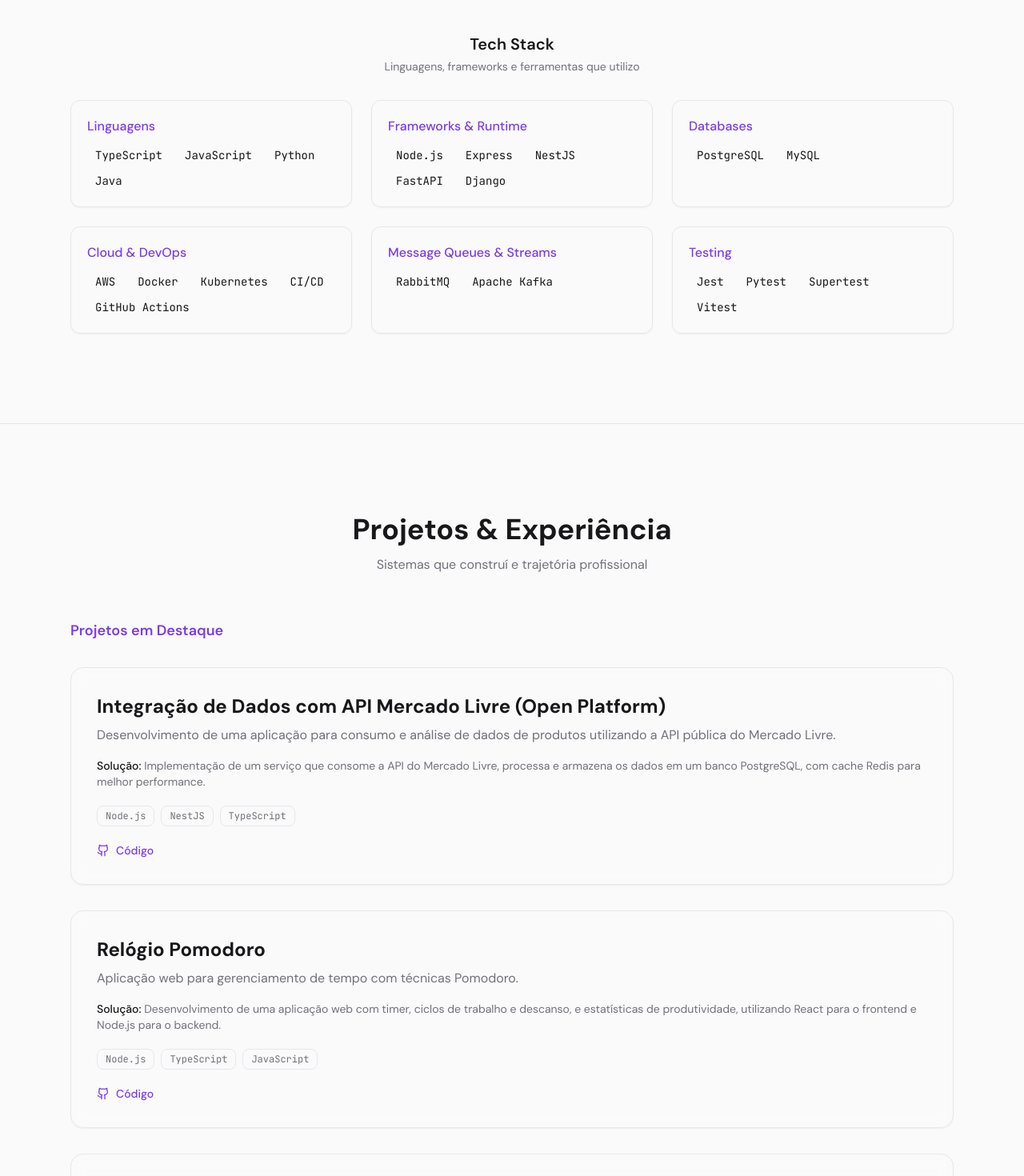
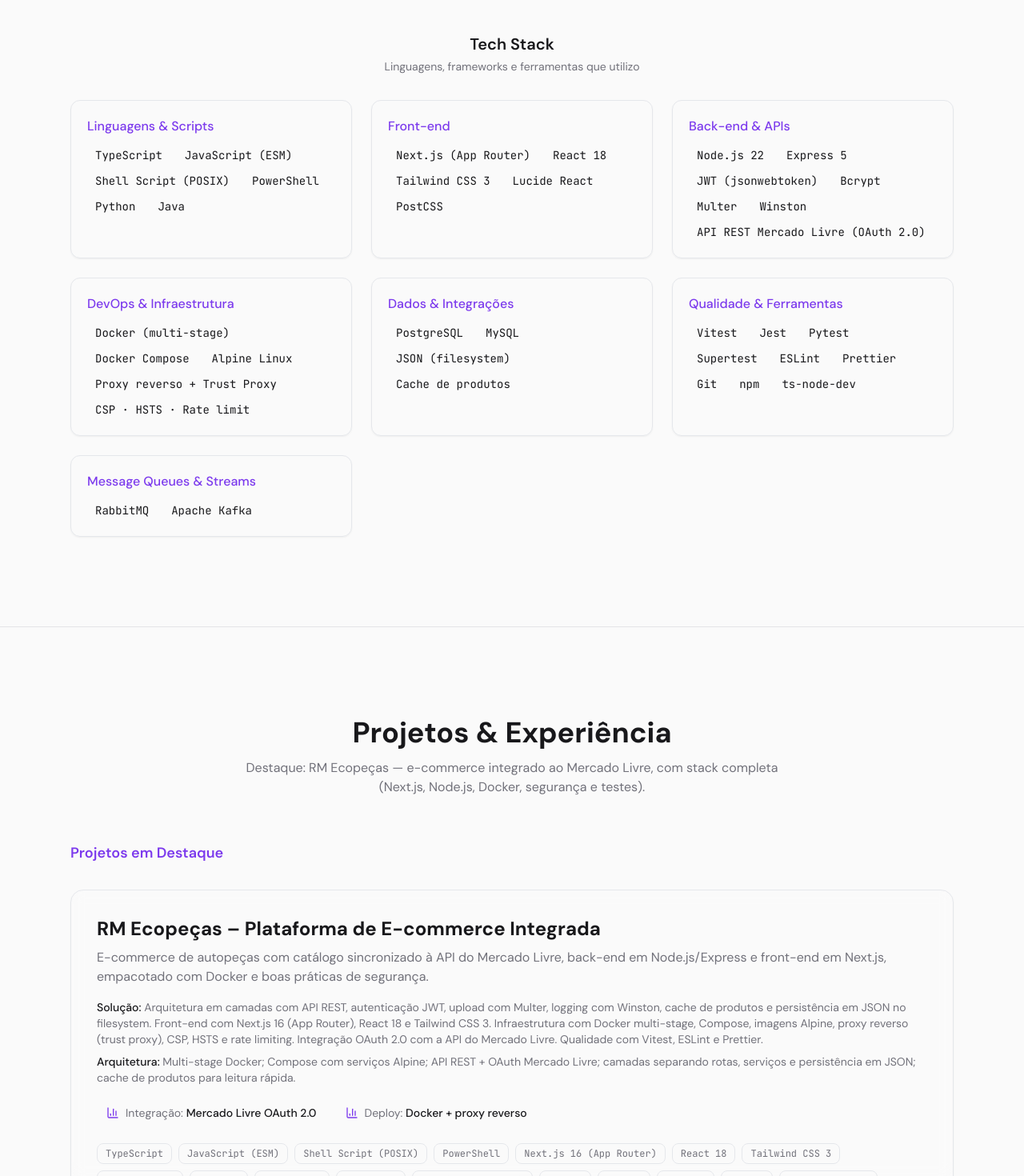
Before and after one commit to manoelvictorjs/meu_portf-lio, a Next.js app: page / in a window 1280 px wide. Shown: the part 1330-2800 px from the top of the page at 80% size. Built offline with nearby package versions, Linux system fonts and the light colour scheme.

Commit message:
atualização de tencologias

```diff
--- a/src/components/sections/Hero/HeroAvatar.tsx
+++ b/src/components/sections/Hero/HeroAvatar.tsx
@@ -49,7 +49,7 @@
       {/* Badges de tecnologias */}
       <div className="absolute -bottom-1 -right-1 flex gap-2 rounded-full bg-card p-2 shadow-lg">
         <span className="font-mono text-xs font-medium text-primary">Node.js</span>
-        <span className="font-mono text-xs font-medium text-accent">Python</span>
+        <span className="font-mono text-xs font-medium text-accent">TypeScript</span>
       </div>
     </motion.div>
   );
--- a/src/components/sections/Hero/HeroSection.tsx
+++ b/src/components/sections/Hero/HeroSection.tsx
@@ -5,7 +5,7 @@
  *
  * Primeira seção visível ao carregar o site.
  * Composição:
- * - HeroAvatar: foto de perfil com badges (Node.js, Python)
+ * - HeroAvatar: foto de perfil com badges (Node.js, TypeScript)
  * - HeroContent: nome, tagline, descrição
  * - HeroActions: botões CV/Contato e links sociais
  *
--- a/src/components/sections/Projects/ProjectCard.tsx
+++ b/src/components/sections/Projects/ProjectCard.tsx
@@ -43,6 +43,12 @@
               <span className="font-medium text-foreground">Solução: </span>
               <span className="text-muted-foreground">{project.solution}</span>
             </p>
+            {project.architecture && (
+              <p className="text-sm">
+                <span className="font-medium text-foreground">Arquitetura: </span>
+                <span className="text-muted-foreground">{project.architecture}</span>
+              </p>
+            )}
           </div>
 
           {/* Métricas (se houver) */}
@@ -100,7 +106,7 @@
                 className="inline-flex items-center gap-2 text-sm font-medium text-primary hover:underline"
               >
                 <ExternalLink className="h-4 w-4" />
-                Demo
+                Ver site
               </a>
             )}
           </div>
--- a/src/components/sections/Projects/ProjectsSection.tsx
+++ b/src/components/sections/Projects/ProjectsSection.tsx
@@ -32,7 +32,7 @@
         <SectionHeader
           id="projects-heading"
           title="Projetos & Experiência"
-          description="Sistemas que construí e trajetória profissional"
+          description="Destaque: RM Ecopeças — e-commerce integrado ao Mercado Livre, com stack completa (Next.js, Node.js, Docker, segurança e testes)."
         />
 
         <div className="mt-14 space-y-12">
--- a/src/data/projects.ts
+++ b/src/data/projects.ts
@@ -6,6 +6,53 @@
 import type { Project } from "@/lib/types";
 
 export const projects: Project[] = [
+  {
+    id: "rm-ecopecas",
+    title: "RM Ecopeças – Plataforma de E-commerce Integrada",
+    description:
+      "E-commerce de autopeças com catálogo sincronizado à API do Mercado Livre, back-end em Node.js/Express e front-end em Next.js, empacotado com Docker e boas práticas de segurança.",
+    problem:
+      "Centralizar vendas e estoque com integração confiável ao Mercado Livre, sem redundância desnecessária de dados e com desempenho estável em produção.",
+    solution:
+      "Arquitetura em camadas com API REST, autenticação JWT, upload com Multer, logging com Winston, cache de produtos e persistência em JSON no filesystem. Front-end com Next.js 16 (App Router), React 18 e Tailwind CSS 3. Infraestrutura com Docker multi-stage, Compose, imagens Alpine, proxy reverso (trust proxy), CSP, HSTS e rate limiting. Integração OAuth 2.0 com a API do Mercado Livre. Qualidade com Vitest, ESLint e Prettier.",
+    stack: [
+      "TypeScript",
+      "JavaScript (ESM)",
+      "Shell Script (POSIX)",
+      "PowerShell",
+      "Next.js 16 (App Router)",
+      "React 18",
+      "Tailwind CSS 3",
+      "Lucide React",
+      "PostCSS",
+      "Node.js 22",
+      "Express 5",
+      "JWT (jsonwebtoken)",
+      "Bcrypt",
+      "Multer",
+      "Winston",
+      "Docker",
+      "Docker Compose",
+      "Alpine Linux",
+      "Proxy reverso + Trust Proxy",
+      "CSP · HSTS · Rate limit",
+      "API REST Mercado Livre (OAuth 2.0)",
+      "JSON (filesystem) + cache",
+      "Vitest",
+      "ESLint",
+      "Prettier",
+      "Git · npm",
+      "ts-node-dev",
+    ],
+    architecture:
+      "Multi-stage Docker; Compose com serviços Alpine; API REST + OAuth Mercado Livre; camadas separando rotas, serviços e persistência em JSON; cache de produtos para leitura rápida.",
+    metrics: [
+      { label: "Integração", value: "Mercado Livre OAuth 2.0" },
+      { label: "Deploy", value: "Docker + proxy reverso" },
+    ],
+    demoUrl: "https://www.rmecopeças.com.br",
+    featured: true,
+  },
   {
     id: "1",
     title: "Integração de Dados com API Mercado Livre (Open Platform)",
@@ -31,20 +78,4 @@
     githubUrl: "https://github.com/manoelvictorjs/Relogio-pomodoro",
     featured: true,
   },
-  {
-    id: "3",
-    title: "E-commerce Automotivo Inteligente",
-    description:
-      "Plataforma de autopeças integrada dinamicamente à API do Mercado Livre para sincronização de estoque e preços.",
-    problem: "Necessidade de gerenciar um catálogo vasto sem a complexidade de um banco de dados local redundante.",
-    solution:
-      "Arquitetura baseada em consumo de API REST, cache de dados para performance e mapeamento dinâmico de categorias e detalhes técnicos.",
-    stack: ["React/Next.js", "TypeScript", "Mercado Livre API", "Tailwind CSS", "Node.js"],
-    metrics: [
-      { label: "Sincronização", value: "Real-time" },
-      { label: "Itens Listados", value: "1000+" },
-    ],
-    featured: true,
-},
-
 ];
--- a/src/data/techStack.ts
+++ b/src/data/techStack.ts
@@ -6,16 +6,66 @@
 import type { TechCategory } from "@/lib/types";
 
 export const techStack: TechCategory[] = [
-  { name: "Linguagens", items: ["TypeScript", "JavaScript", "Python", "Java"] },
   {
-    name: "Frameworks & Runtime",
-    items: ["Node.js", "Express", "NestJS", "FastAPI", "Django"],
+    name: "Linguagens & Scripts",
+    items: [
+      "TypeScript",
+      "JavaScript (ESM)",
+      "Shell Script (POSIX)",
+      "PowerShell",
+      "Python",
+      "Java",
+    ],
   },
-  { name: "Databases", items: ["PostgreSQL", "MySQL"] },
   {
-    name: "Cloud & DevOps",
-    items: ["AWS", "Docker", "Kubernetes", "CI/CD", "GitHub Actions"],
+    name: "Front-end",
+    items: [
+      "Next.js (App Router)",
+      "React 18",
+      "Tailwind CSS 3",
+      "Lucide React",
+      "PostCSS",
+    ],
+  },
+  {
+    name: "Back-end & APIs",
+    items: [
+      "Node.js 22",
+      "Express 5",
+      "JWT (jsonwebtoken)",
+      "Bcrypt",
+      "Multer",
+      "Winston",
+      "API REST Mercado Livre (OAuth 2.0)",
+    ],
+  },
+  {
+    name: "DevOps & Infraestrutura",
+    items: [
+      "Docker (multi-stage)",
+      "Docker Compose",
+      "Alpine Linux",
+      "Proxy reverso + Trust Proxy",
+      "CSP · HSTS · Rate limit",
+    ],
+  },
+  {
+    name: "Dados & Integrações",
+    items: ["PostgreSQL", "MySQL", "JSON (filesystem)", "Cache de produtos"],
+  },
+  {
+    name: "Qualidade & Ferramentas",
+    items: [
+      "Vitest",
+      "Jest",
+      "Pytest",
+      "Supertest",
+      "ESLint",
+      "Prettier",
+      "Git",
+      "npm",
+      "ts-node-dev",
+    ],
   },
   { name: "Message Queues & Streams", items: ["RabbitMQ", "Apache Kafka"] },
-  { name: "Testing", items: ["Jest", "Pytest", "Supertest", "Vitest"] },
 ];
```
